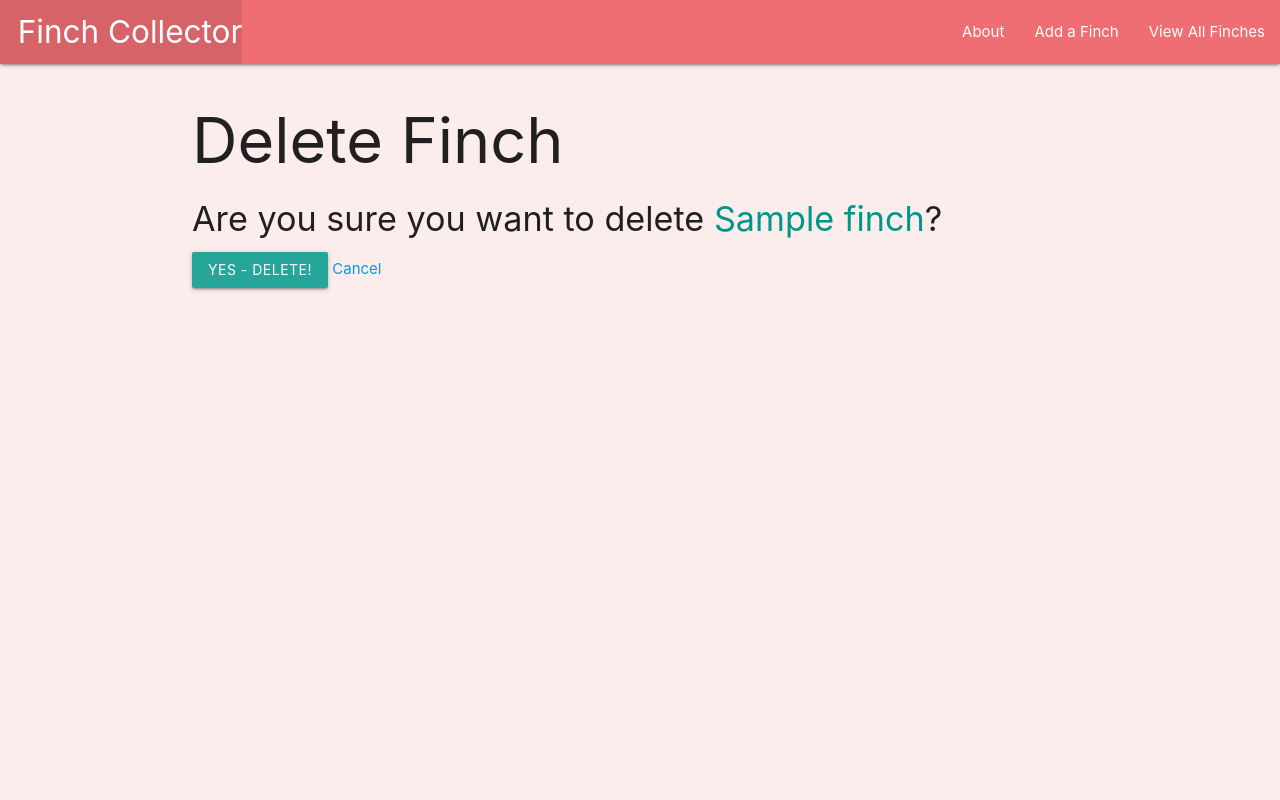
After one commit to dmt94/finch-collector0, a Django app: page /finches/1/delete/ in a window 1280 px wide. The commit adds this page. Run offline with Django 4.2, Linux system fonts and the light colour scheme; tables that the repository leaves empty hold one stand-in row (values such as "Sample post").

Commit message:
apply crud

```diff
--- a/main_app/models.py
+++ b/main_app/models.py
@@ -1,4 +1,5 @@
 from django.db import models
+from django.urls import reverse
 
 # Create your models here.
 class Finch(models.Model):
@@ -8,3 +9,6 @@ class Finch(models.Model):
 
     def __str__(self):
         return f'{self.name} ({self.id})'
+
+    def get_absolute_url(self):
+        return reverse('detail', kwargs={'finch_id': self.id})
--- a/main_app/static/css/style.css
+++ b/main_app/static/css/style.css
@@ -1,6 +1,6 @@
 body {
   display: flex;
-  background-color: rgb(248, 217, 217);
+  background-color: rgb(252, 237, 237);
   min-height: 100vh;
   flex-direction: column;
 }
--- a/main_app/templates/base.html
+++ b/main_app/templates/base.html
@@ -15,13 +15,13 @@
     <nav>
       <div class="nav-wrapper">
         <ul>
-          <li><a href="/" class="left brand-logo">&nbsp;&nbsp;Finch Collector</a></li>
+          <li><a href="{% url 'home' %}" class="left brand-logo">&nbsp;&nbsp;Finch Collector</a></li>
         </ul>
         <ul class="right">
-          <li><a href="/about">About</a></li>
-          <!-- new markup below -->
-          <li><a href="/finches">View All Finches</a></li>
 
+          <li><a href="{% url 'about' %}">About</a></li>
+          <li><a href="{% url 'finch_create' %}">Add a Finch</a></li>
+          <li><a href="{% url 'index' %}">View All Finches</a></li>
         </ul>
       </div>
     </nav>
--- a/main_app/templates/finch/detail.html
+++ b/main_app/templates/finch/detail.html
@@ -8,6 +8,10 @@
     <span class="card-title">{{ finch.name }}</span>
     <p>Breed: {{ finch.breed }}</p>
     <p>Description: {{ finch.description|linebreaks }}</p>
+    <div class="card-action">
+      <a href="{% url 'finch_update' finch.id %}">Edit</a>
+      <a href="{% url 'finch_delete' finch.id %}">Delete</a>
+    </div>
   </div>
 </div>
 
--- /dev/null
+++ b/main_app/templates/main_app/finch_confirm_delete.html
@@ -0,0 +1,14 @@
+{% extends 'base.html' %}
+
+{% block content %}
+  <h1>Delete Finch</h1>
+
+  <h4>Are you sure you want to delete <span class="teal-text">{{ object.name }}</span>?</h4>
+
+  <!--DELETE HAPPENS AFTER POST REQUEST-->
+  <form action="" method="POST">
+    {% csrf_token %}
+    <input type="submit" value="Yes - Delete!" class="btn">
+    <a href="{% url 'detail' finch.id %}">Cancel</a>
+  </form>
+{% endblock %}
--- a/main_app/urls.py
+++ b/main_app/urls.py
@@ -6,4 +6,7 @@ urlpatterns = [
   path('about/', views.about, name='about'),
   path('finches/', views.finch_index, name='index'),
   path('finches/<int:finch_id>/', views.finch_detail, name='detail'),
+  path('finches/create/', views.FinchCreate.as_view(), name='finch_create'),
+  path('finches/<int:pk>/update/', views.FinchUpdate.as_view(), name='finch_update'),
+  path('finches/<int:pk>/delete/', views.FinchDelete.as_view(), name='finch_delete'),
 ]
--- a/main_app/views.py
+++ b/main_app/views.py
@@ -1,4 +1,5 @@
 from django.shortcuts import render
+from django.views.generic.edit import CreateView, UpdateView, DeleteView
 from .models import Finch
 
 # Create your views here.
@@ -21,3 +22,17 @@ def finch_detail(request, finch_id):
   return render(request, 'finch/detail.html', {
     'finch': finch
   })
+
+class FinchCreate(CreateView):
+  model = Finch
+  fields = '__all__'
+
+class FinchUpdate(UpdateView):
+  model = Finch
+  #able to limit which fields you can actually update/edit
+  fields = ['name', 'breed', 'description']
+
+class FinchDelete(DeleteView):
+  model = Finch
+  success_url = '/finches'
+  fields = ['name', 'breed', 'description']
```
Also changed, not shown: main_app/templates/main_app/finch_form.html (added, +20 -0 lines).
